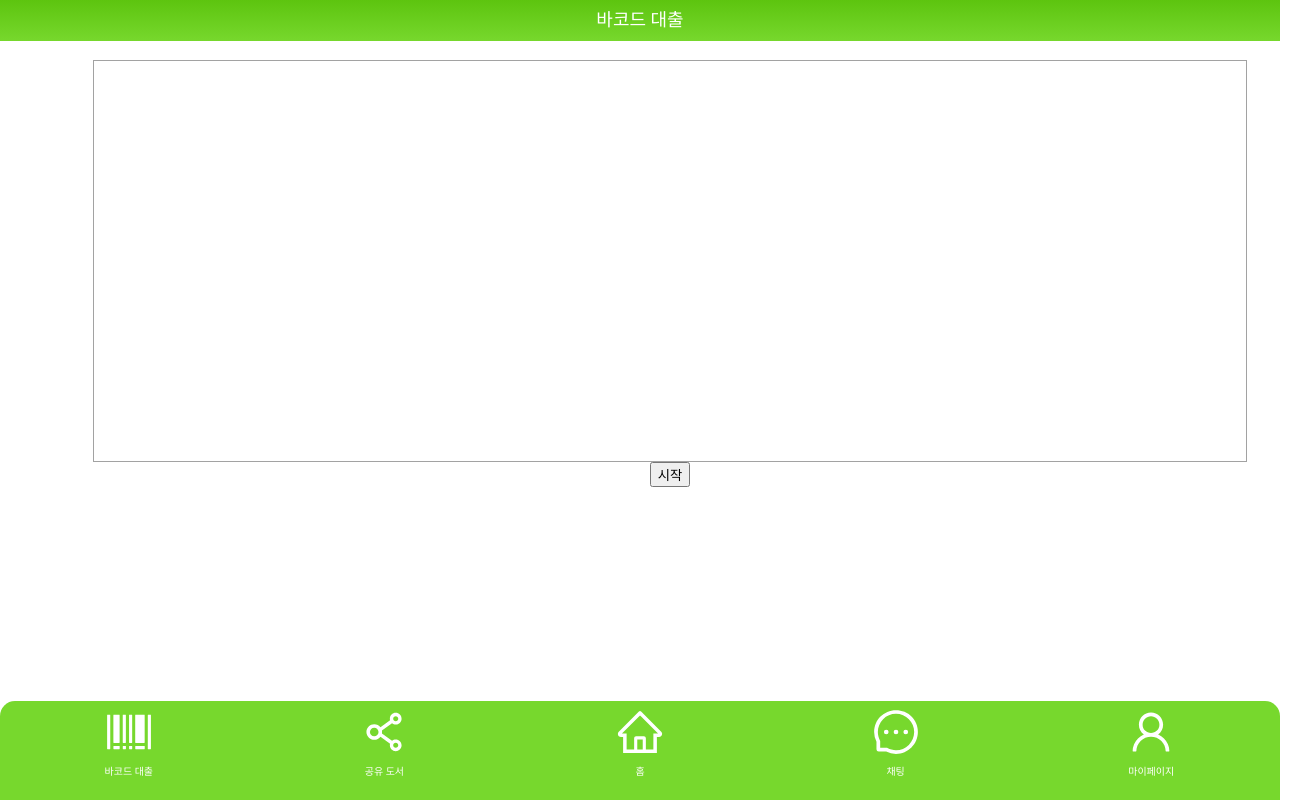
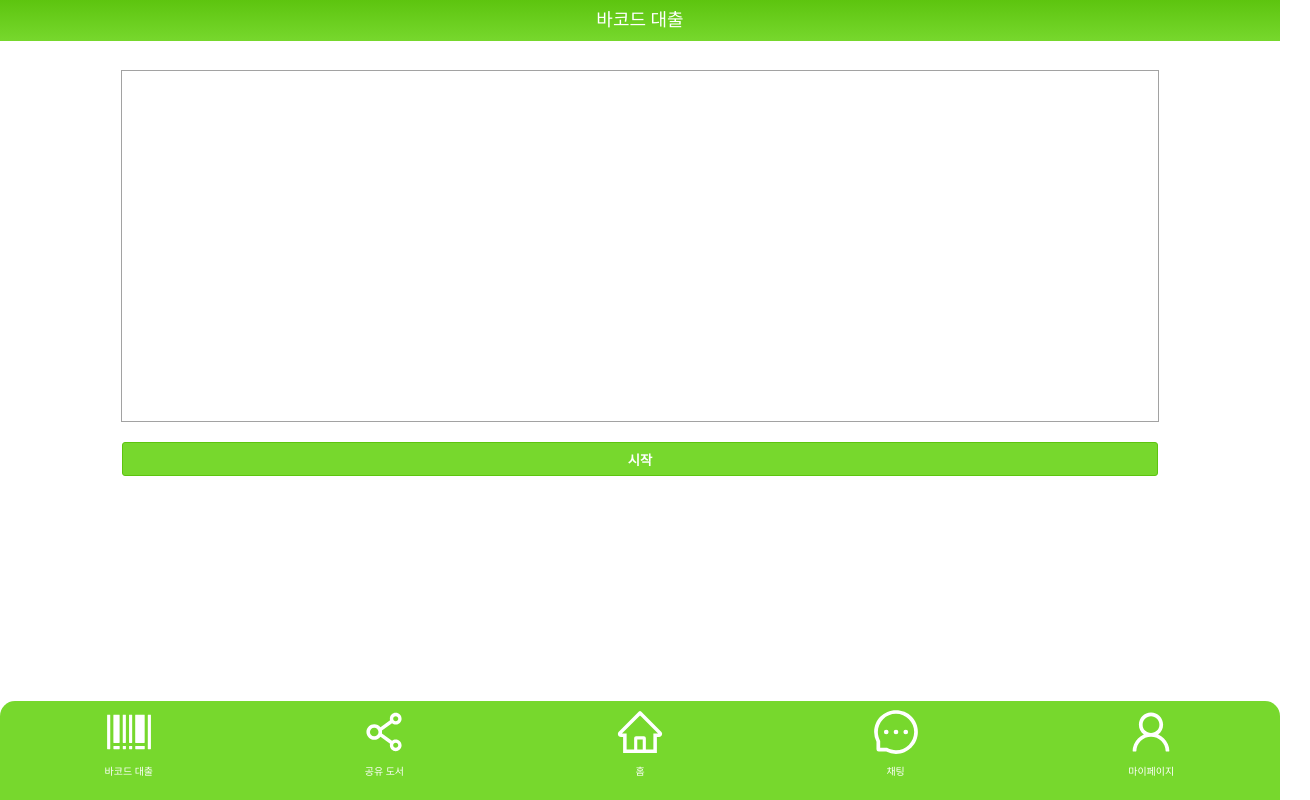
Before and after one commit to shinsojeong/DoYouWannaBook-v2, a React (Create React App) app: page /user/barcode in a window 1280 px wide. Shown: the whole page, 1310 px wide, since content can reach past the window. Built offline with nearby package versions, Linux system fonts and the light colour scheme; no server answers.

Commit message:
210902 user barcode css 적용

```diff
--- a/src/styles/barcode.scss
+++ b/src/styles/barcode.scss
@@ -1,23 +1,29 @@
 @import './valiables.scss';
 
 #barcode {
-    width: 100%;
+    width: 90%;
     text-align: center;
-    * {
-        margin: 0 auto;
-    }
+    margin: 0 auto;
+    margin-top: 70px;
     #scanner-container {
         width: 90%;
-        height: 400px;
-        background-color: aqua;
-        .drawingBuffer {
-            width: 100px;
-            height: 100px;
+        height: 350px;
+        margin: 0 auto;
+        border: 1px solid $BorderGray;
+        * {
+            width: 100%;
+            height: 350px;
         }
     }
     #container {
         width: 90%;
-        height: 400px;
+        height: 350px;
+        margin: 0 auto;
         border: 1px solid $BorderGray;
     }
+    button {
+        width: 90%;
+        height: 34px;
+        margin: 20px auto;
+    }
 }
--- a/src/styles/home.scss
+++ b/src/styles/home.scss
@@ -1,6 +1,8 @@
 @import './valiables.scss';
 
 #home {
+    animation: fadein 2s;
+    -webkit-animation: fadein 2s;
     #search_book {
         padding-bottom: 30px;
         border-bottom: 1px solid $tableBorder;
@@ -65,6 +67,8 @@
 }
 
 #search {
+    animation: fadein 2s;
+    -webkit-animation: fadein 2s;
     margin-bottom: 20px;
     text-align: center;
     #search_book {
@@ -105,6 +109,8 @@
 }
 
 #search_detail {
+    animation: fadein 2s;
+    -webkit-animation: fadein 2s;
     width: 80%;
     margin-bottom: 20px;
     text-align: center;
@@ -150,6 +156,8 @@
 }
 
 #search_location {
+    animation: fadein 2s;
+    -webkit-animation: fadein 2s;
     margin-bottom: 20px;
     position: fixed;
     #highlight {
--- a/src/user/barcode/Barcode.js
+++ b/src/user/barcode/Barcode.js
@@ -31,8 +31,8 @@ const Barcode = () => {
                 />
             </div>
             : <div id="container"/>}
-            {state ? <input type="button" value="종료" onClick={() => setState(false)}/>
-            : <input type="button" value="시작" onClick={() => setState(true)}/>}
+            {state ? <button onClick={() => setState(false)}>종료</button>
+            : <button onClick={() => setState(true)}>시작</button>}
         </div>
     );
 };
```
